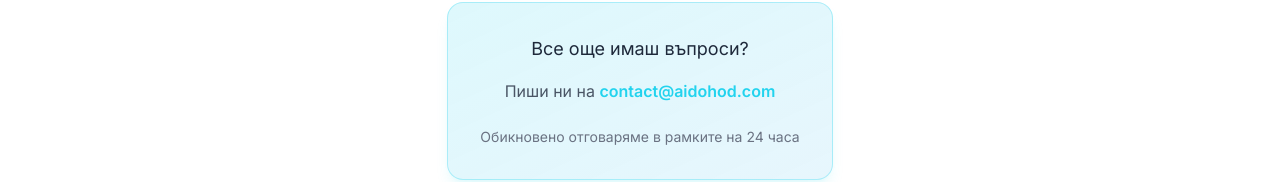
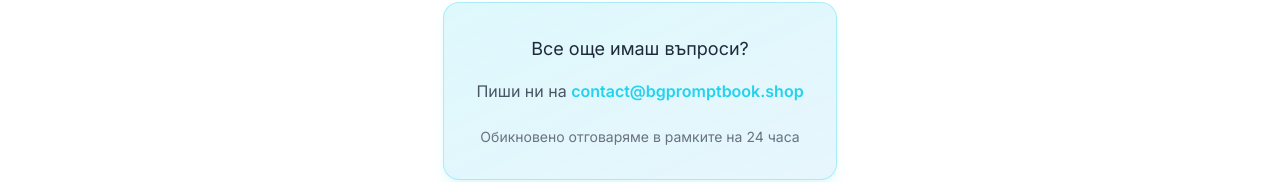
Before and after one commit to AlexPeezy/ai-bgebook-landing-page, a Next.js app: page / in a window 1280 px wide. Shown: the part 7867-8049 px from the top of the page. Built offline with nearby package versions, Linux system fonts and the light colour scheme.

Commit message:
chore: Update contact email domain from aidohod.com to bgpromptbook.shop
Replace all email references across 7 files to use the new domain.

Co-Authored-By: Claude Opus 4.6 <noreply@anthropic.com>

```diff
--- a/app/cancel/page.tsx
+++ b/app/cancel/page.tsx
@@ -71,10 +71,10 @@ export default function CancelPage() {
                 <p className="text-gray-300">
                   Имате въпроси? Свържете се с нас на{' '}
                   <a
-                    href="mailto:contact@aidohod.com"
+                    href="mailto:contact@bgpromptbook.shop"
                     className="text-cyan hover:underline"
                   >
-                    contact@aidohod.com
+                    contact@bgpromptbook.shop
                   </a>
                 </p>
               </div>
--- a/app/download-error/page.tsx
+++ b/app/download-error/page.tsx
@@ -40,8 +40,8 @@ function DownloadErrorContent() {
                 <span className="text-cyan">•</span>
                 <span>
                   Свържете се с нас на{' '}
-                  <a href="mailto:contact@aidohod.com" className="text-cyan hover:underline">
-                    contact@aidohod.com
+                  <a href="mailto:contact@bgpromptbook.shop" className="text-cyan hover:underline">
+                    contact@bgpromptbook.shop
                   </a>{' '}
                   за нов линк
                 </span>
@@ -51,7 +51,7 @@ function DownloadErrorContent() {
         </Card>
 
         <div className="flex flex-col sm:flex-row gap-4 justify-center">
-          <a href="mailto:contact@aidohod.com?subject=Проблем с изтеглянето">
+          <a href="mailto:contact@bgpromptbook.shop?subject=Проблем с изтеглянето">
             <Button size="lg" variant="primary">
               Свържи се с поддръжката
             </Button>
--- a/app/legal/privacy/page.tsx
+++ b/app/legal/privacy/page.tsx
@@ -80,8 +80,8 @@ export default function PrivacyPage() {
         </ul>
         <p className="text-gray-300 mt-4">
           За упражняване на тези права, свържете се с нас на{' '}
-          <a href="mailto:contact@aidohod.com" className="text-cyan hover:underline">
-            contact@aidohod.com
+          <a href="mailto:contact@bgpromptbook.shop" className="text-cyan hover:underline">
+            contact@bgpromptbook.shop
           </a>
         </p>
       </section>
@@ -114,8 +114,8 @@ export default function PrivacyPage() {
         <h2 className="text-xl font-semibold text-white mb-4">9. Контакт</h2>
         <p className="text-gray-300">
           За въпроси относно поверителността, свържете се с нас на{' '}
-          <a href="mailto:contact@aidohod.com" className="text-cyan hover:underline">
-            contact@aidohod.com
+          <a href="mailto:contact@bgpromptbook.shop" className="text-cyan hover:underline">
+            contact@bgpromptbook.shop
           </a>
         </p>
       </section>
--- a/app/legal/terms/page.tsx
+++ b/app/legal/terms/page.tsx
@@ -73,8 +73,8 @@ export default function TermsPage() {
         <h2 className="text-xl font-semibold text-white mb-4">7. Контакт</h2>
         <p className="text-gray-300">
           За въпроси относно тези условия, свържете се с нас на{' '}
-          <a href="mailto:contact@aidohod.com" className="text-cyan hover:underline">
-            contact@aidohod.com
+          <a href="mailto:contact@bgpromptbook.shop" className="text-cyan hover:underline">
+            contact@bgpromptbook.shop
           </a>
         </p>
       </section>
--- a/app/success/page.tsx
+++ b/app/success/page.tsx
@@ -95,10 +95,10 @@ function SuccessContent() {
                 <p className="text-gray-300">
                   Ако вече сте направили плащане, моля свържете се с нас на{' '}
                   <a
-                    href="mailto:contact@aidohod.com"
+                    href="mailto:contact@bgpromptbook.shop"
                     className="text-cyan hover:underline"
                   >
-                    contact@aidohod.com
+                    contact@bgpromptbook.shop
                   </a>
                 </p>
               </div>
@@ -232,10 +232,10 @@ function SuccessContent() {
                     <p className="text-gray-300">
                       Ако имате въпроси или проблеми с изтеглянето, свържете се с нас на{' '}
                       <a
-                        href="mailto:contact@aidohod.com"
+                        href="mailto:contact@bgpromptbook.shop"
                         className="text-cyan hover:underline"
                       >
-                        contact@aidohod.com
+                        contact@bgpromptbook.shop
                       </a>
                     </p>
                   </div>
--- a/components/FAQ.tsx
+++ b/components/FAQ.tsx
@@ -53,7 +53,7 @@ const faqs = [
   {
     question: 'Какво да направя ако не получа имейл?',
     answer:
-      'Първо провери папката за спам/нежелана поща. Ако и там няма имейл, пиши ни на contact@aidohod.com с номера на поръчката и ще ти изпратим книгата ръчно веднага. Имаш и възможност за директно изтегляне от страницата след успешно плащане.',
+      'Първо провери папката за спам/нежелана поща. Ако и там няма имейл, пиши ни на contact@bgpromptbook.shop с номера на поръчката и ще ти изпратим книгата ръчно веднага. Имаш и възможност за директно изтегляне от страницата след успешно плащане.',
   },
   {
     question: 'Има ли видео съдържание?',
@@ -179,10 +179,10 @@ export default function FAQ() {
           <p className="text-gray-600 mb-6">
             Пиши ни на{' '}
             <a
-              href="mailto:contact@aidohod.com"
+              href="mailto:contact@bgpromptbook.shop"
               className="text-cyan font-semibold hover:underline hover:text-cyan-dark transition-colors duration-300"
             >
-              contact@aidohod.com
+              contact@bgpromptbook.shop
             </a>
           </p>
           <p className="text-sm text-gray-500">
--- a/lib/email.ts
+++ b/lib/email.ts
@@ -2,7 +2,7 @@ import { Resend } from 'resend';
 
 const resend = new Resend(process.env.RESEND_API_KEY);
 
-const FROM_EMAIL = process.env.EMAIL_FROM || 'AI Ebook <noreply@aidohod.com>';
+const FROM_EMAIL = process.env.EMAIL_FROM || 'AI Ebook <noreply@bgpromptbook.shop>';
 const BASE_URL = process.env.NEXT_PUBLIC_BASE_URL || 'http://localhost:3000';
 
 interface SendPurchaseEmailParams {
@@ -108,7 +108,7 @@ function getPurchaseEmailTemplate(downloadUrl: string, amount: string): string {
 
               <p style="color: #374151; font-size: 16px; line-height: 1.6; margin: 20px 0 0 0;">
                 Ако имаш въпроси, просто отговори на този имейл или пиши на
-                <a href="mailto:contact@aidohod.com" style="color: #0891b2;">contact@aidohod.com</a>
+                <a href="mailto:contact@bgpromptbook.shop" style="color: #0891b2;">contact@bgpromptbook.shop</a>
               </p>
             </td>
           </tr>
@@ -246,7 +246,7 @@ export async function sendAdminNotification(
   try {
     const { error } = await resend.emails.send({
       from: FROM_EMAIL,
-      to: 'contact@aidohod.com',
+      to: 'contact@bgpromptbook.shop',
       subject: `🔔 Ново запитване за консултация от ${name}`,
       html: `
         <h2>Ново запитване за консултация</h2>
```
